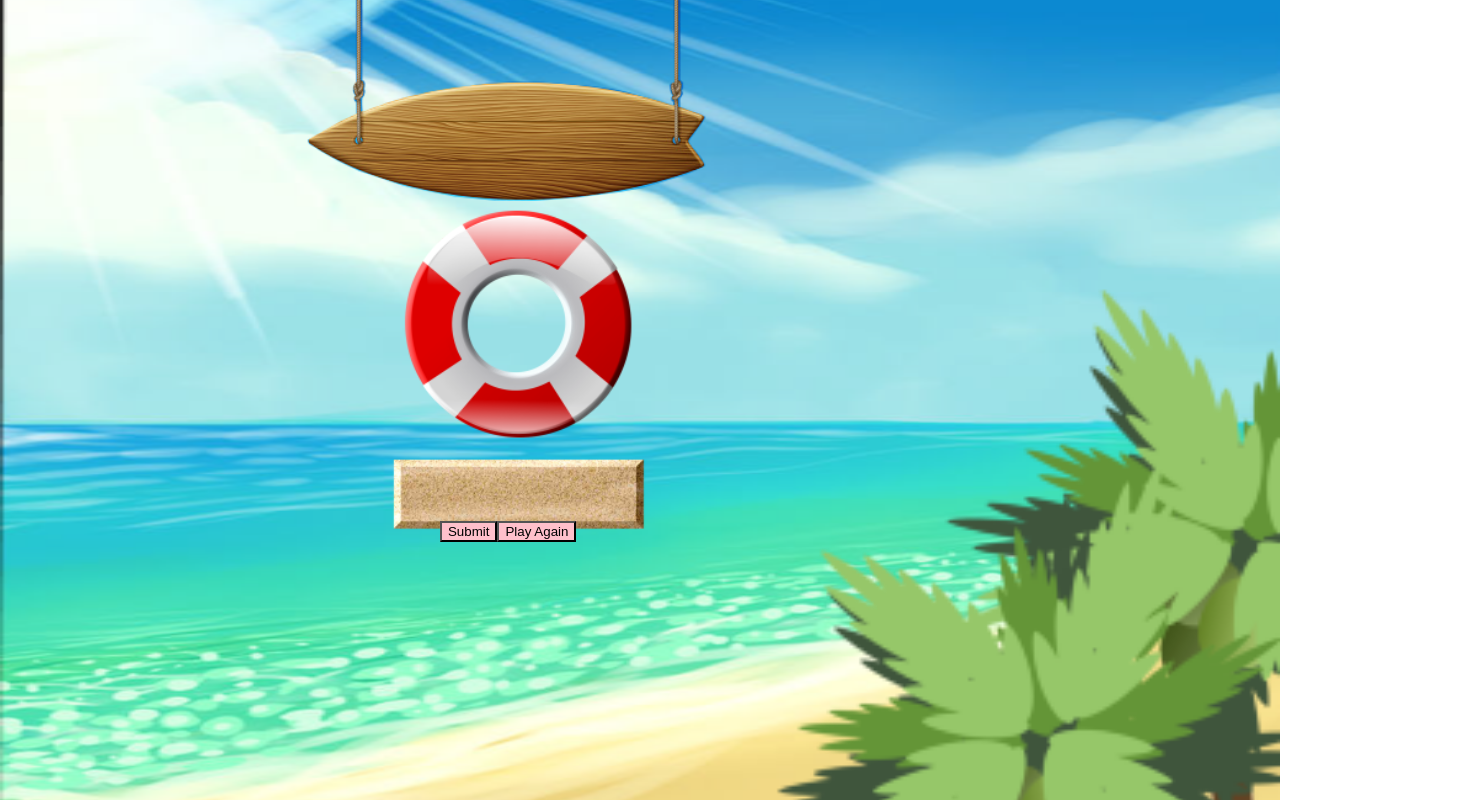
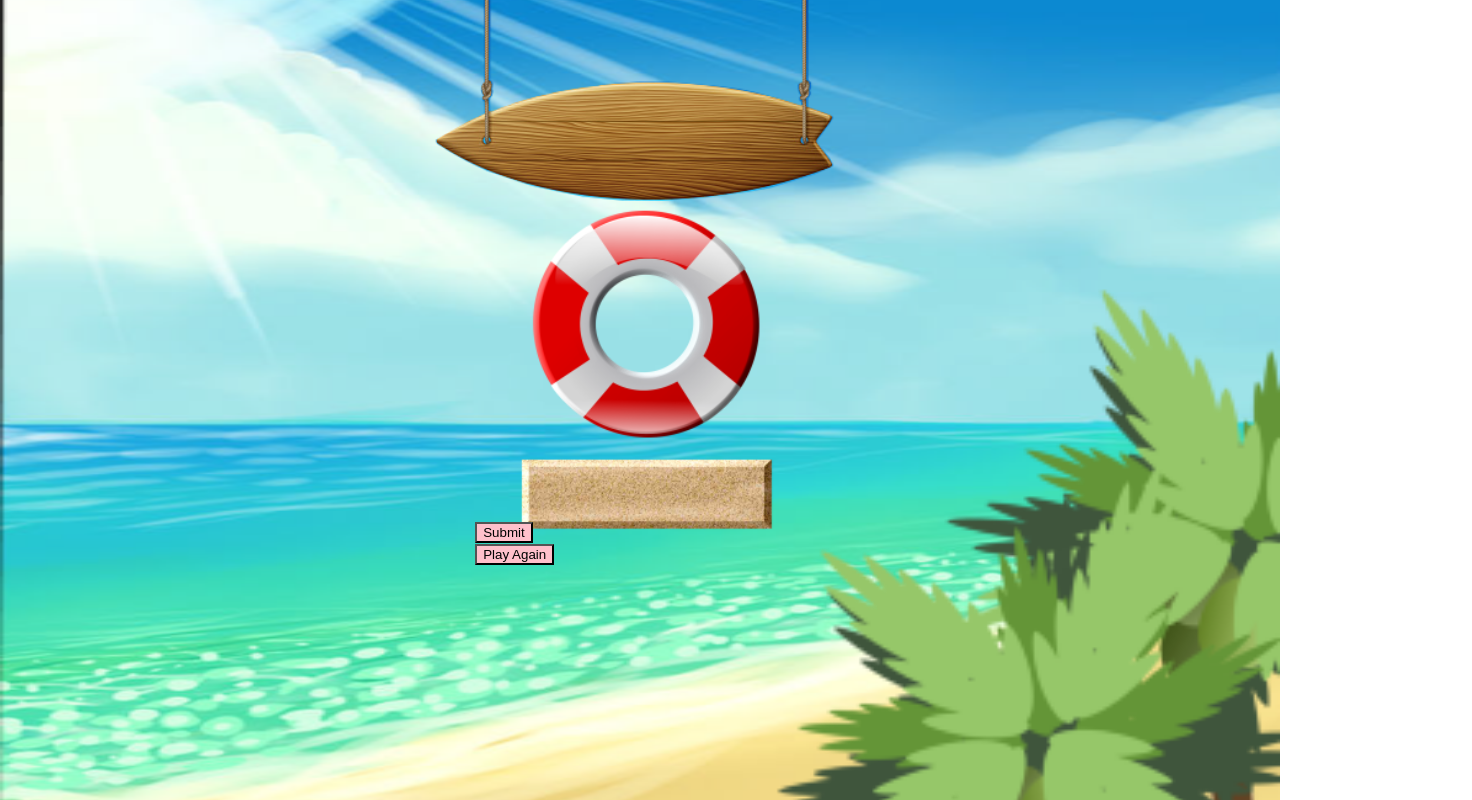
Before and after one commit to robert-brunner/oWo-React.js, a React (Create React App) app: page / in a window 1280 px wide. Shown: the top 800 px of the page, 1472 px wide, since content can reach past the window. Built offline with nearby package versions, Linux system fonts and the light colour scheme.

Commit message:
lookin more like a game

```diff
--- a/src/components/machinery/BaseGame.js
+++ b/src/components/machinery/BaseGame.js
@@ -1,6 +1,6 @@
 import React, { useState, useEffect } from 'react';
 
-function BaseGame({ styles }) {
+function BaseGame({ styles, messageStyle }) {
   const WORDS = {
     "BERRY": ["Fruit", "Drupe", "Pome", "Hip", "Achenes"],
     "TEMPLE": ["Sanctuary", "Shrine", "Tabernacle", "Cathedral", "Church"],
@@ -56,7 +56,9 @@ function BaseGame({ styles }) {
 
   return (
     <div>
-      <p>{tries < 5 ? `Hint: ${hint}` : ''}</p>
+      <p style={{ height: '40px', margin: '0', ...messageStyle }}>{message}</p>
+      <p style={styles.hint}>{hint}</p>
+      <div>
         <div>
           <input
             alt="alpha"
@@ -65,16 +67,18 @@ function BaseGame({ styles }) {
             value={password}
             style={styles.input}
           />
-        <p style={{ height: '40px', margin: '0' }}>{message}</p>
-      </div>
           <button onClick={checkPassword} style={styles.button}>
             Submit
           </button>
+        </div>
         <button onClick={playAgain} style={styles.button}>
           Play Again
         </button>
       </div>
+    </div>
   );
+
+
 }
 
 export default BaseGame;
--- a/src/components/nav/Surf.js
+++ b/src/components/nav/Surf.js
@@ -27,12 +27,24 @@ function Beach() {
       position: 'relative',
       right: '-1.4%',
       minHeight: '3.5%',
-      textAlign: 'center',
+      textAlign: 'left',
+      width: '160%',
     },
     button: {
       backgroundColor: 'pink',
     },
+    hint: {
+      color: 'red', // Apply red color to the hint element
+      top: '-39%',
+      position: 'absolute',
+      left: '62%',
+      transform: 'translateX(-50%)',
+    },
+    message: {
+      color: 'purple', // Apply purple color to the message element
+    },
   };
+
 
   return (
     <div className="backgroundContainer" style={styles.backgroundContainer}>
@@ -43,7 +55,9 @@ function Beach() {
         <BaseGame
           styles={{
             input: baseGameStyles.input,
-            button: baseGameStyles.button
+            button: baseGameStyles.button,
+            hint: baseGameStyles.hint, // Pass the hint style
+            messageStyle: baseGameStyles.message, // Pass the message style
           }}
         />
       </div>
@@ -58,6 +72,7 @@ const styles = {
     flex: 1,
     alignItems: 'center',
     justifyContent: 'center',
+    display: 'flex', // Add this line to enable flexbox
   },
   backgroundImage: {
     position: 'absolute',
@@ -73,7 +88,7 @@ const styles = {
     width: '130%',
     objectFit: 'contain',
     top: 0,
-    left: '-25%',
+    left: '-15%',
   },
   Buoy: {
     position: 'absolute',
@@ -81,13 +96,13 @@ const styles = {
     width: '130%',
     objectFit: 'contain',
     top: 0,
-    left: '-25%',
+    left: '-15%',
     zIndex: 0,
   },
   container: {
     position: 'absolute',
-    height: '20%',
-    width: '20%',
+    height: '25%',
+    width: '30%',
     borderRadius: '16%',
     padding: '1.6%',
     borderWidth: '0.8%',
@@ -113,7 +128,7 @@ const styles = {
     width: '130%',
     objectFit: 'contain',
     top: 0,
-    left: '-25%',
+    left: '-15%',
   },
 };
 
```
Also changed, not shown: src/components/nav/SurfMobile.css (added). Lines whose indentation alone changed are shown as unchanged.
